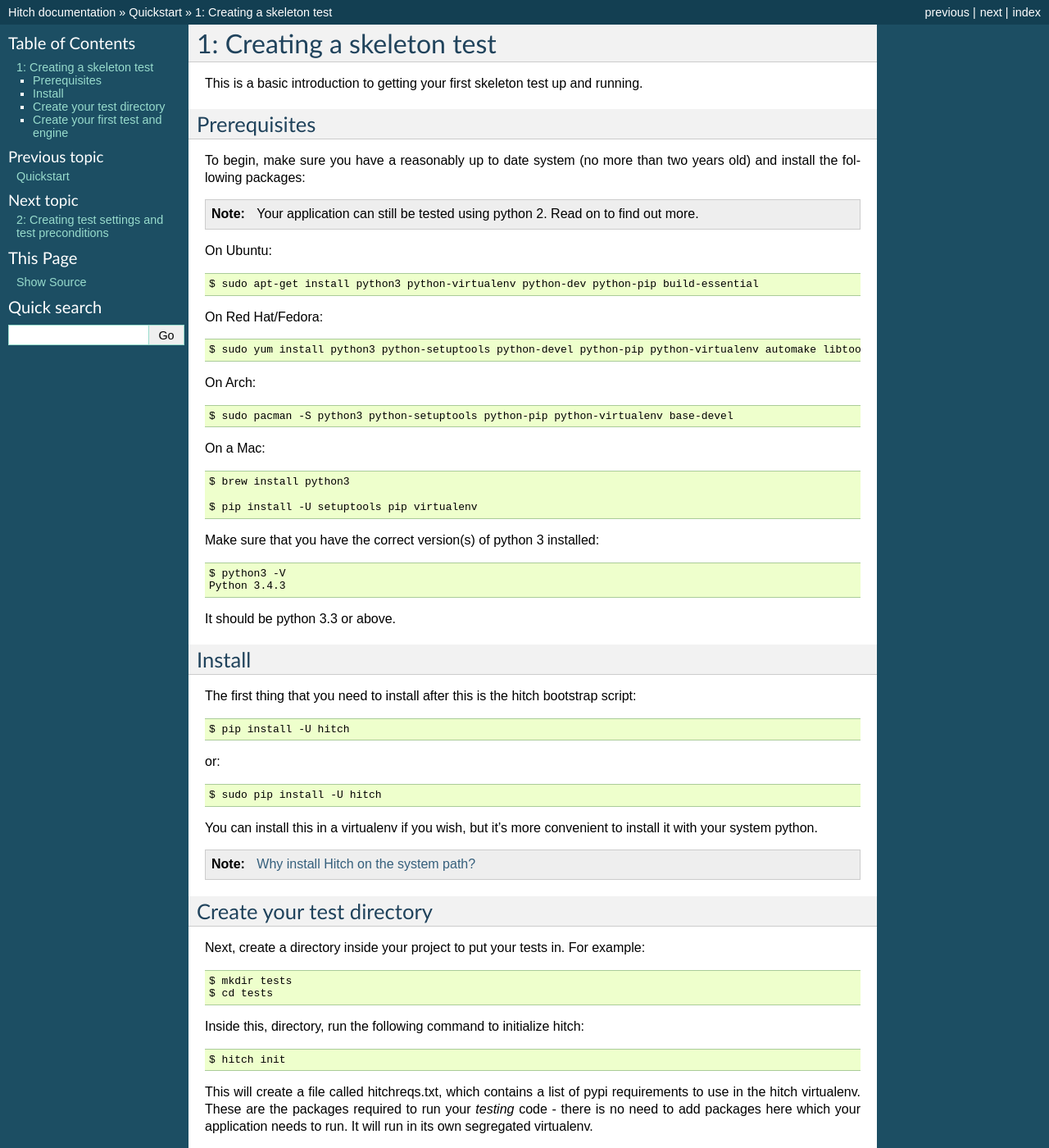
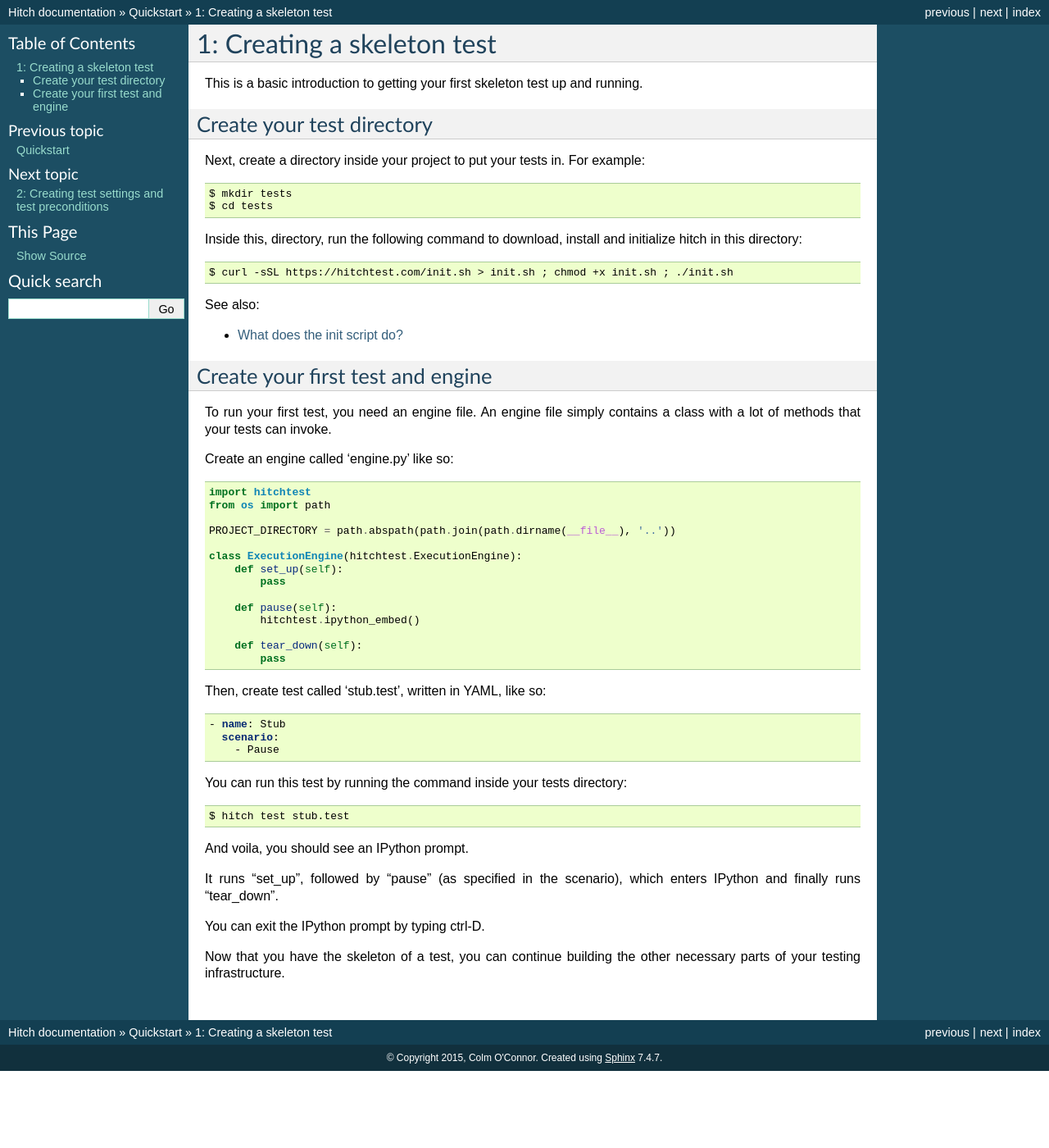
Before and after one commit to hitchtest/hitch, a Sphinx documentation site: the page built from docs/quickstart/1_creating_a_skeleton_test.rst, in a window 1280 px wide and 1400 px high. Shown: the whole window at 82% size. Built offline with Sphinx 7.4.7, drawn with Linux system fonts in a browser that asks for light colours; some of the changed text lies outside the part shown.

Commit message:
DOCS : Condensed quick start so that it does the curl thing.

```diff
--- a/docs/quickstart/1_creating_a_skeleton_test.rst
+++ b/docs/quickstart/1_creating_a_skeleton_test.rst
@@ -2,62 +2,6 @@
 ===========================
 
 This is a basic introduction to getting your first skeleton test up and running.
-
-Prerequisites
--------------
-
-To begin, make sure you have a reasonably up to date system (no more than two years old) and
-install the following packages:
-
-.. note::
-
-    Your application can still be tested using python 2. Read on to find out more.
-
-On Ubuntu::
-
-  $ sudo apt-get install python3 python-virtualenv python-dev python-pip build-essential
-
-On Red Hat/Fedora::
-
-  $ sudo yum install python3 python-setuptools python-devel python-pip python-virtualenv automake libtool patch gcc
-
-On Arch::
-
-  $ sudo pacman -S python3 python-setuptools python-pip python-virtualenv base-devel
-
-On a Mac::
-
-  $ brew install python3
-
-  $ pip install -U setuptools pip virtualenv
-
-
-Make sure that you have the correct version(s) of python 3 installed::
-
-  $ python3 -V
-  Python 3.4.3
-
-It should be python 3.3 or above.
-
-Install
--------
-
-The first thing that you need to install after this is the hitch bootstrap
-script::
-
-  $ pip install -U hitch
-
-or::
-
-  $ sudo pip install -U hitch
-
-You can install this in a virtualenv if you wish, but it's more
-convenient to install it with your system python.
-
-.. note::
-
-    :doc:`/faq/why_install_hitch_on_the_system_path`
-
 
 Create your test directory
 --------------------------
@@ -67,26 +11,19 @@
   $ mkdir tests
   $ cd tests
 
-Inside this, directory, run the following command to initialize hitch::
+Inside this, directory, run the following command to download, install and
+initialize hitch in this directory::
 
-  $ hitch init
+  $ curl -sSL https://hitchtest.com/init.sh > init.sh ; chmod +x init.sh ; ./init.sh
 
-This will create a file called hitchreqs.txt, which contains a list of
-pypi requirements to use in the hitch virtualenv. These are the packages
-required to run your *testing* code - there is no need to add packages
-here which your application needs to run. It will run in its own segregated
-virtualenv.
+See also:
 
-The .hitch directory contains all the necessary generated files
-required to run your tests, including the testing virtualenv.
-
-The .hitch directory should be gitignored. If you delete it, you can
-regenerate it just by running hitch init again.
+* :doc:`/faq/what_does_the_init_script_do`
 
 Create your first test and engine
 ---------------------------------
 
-To run your first test, you need an engine. An engine file simply contains
+To run your first test, you need an engine file. An engine file simply contains
 a class with a lot of methods that your tests can invoke.
 
 Create an engine called 'engine.py' like so::
@@ -106,7 +43,8 @@
         def tear_down(self):
             pass
 
-And a test called 'stub.test', written in YAML, like so:
+
+Then, create test called 'stub.test', written in YAML, like so:
 
 .. code-block:: yaml
 
```
